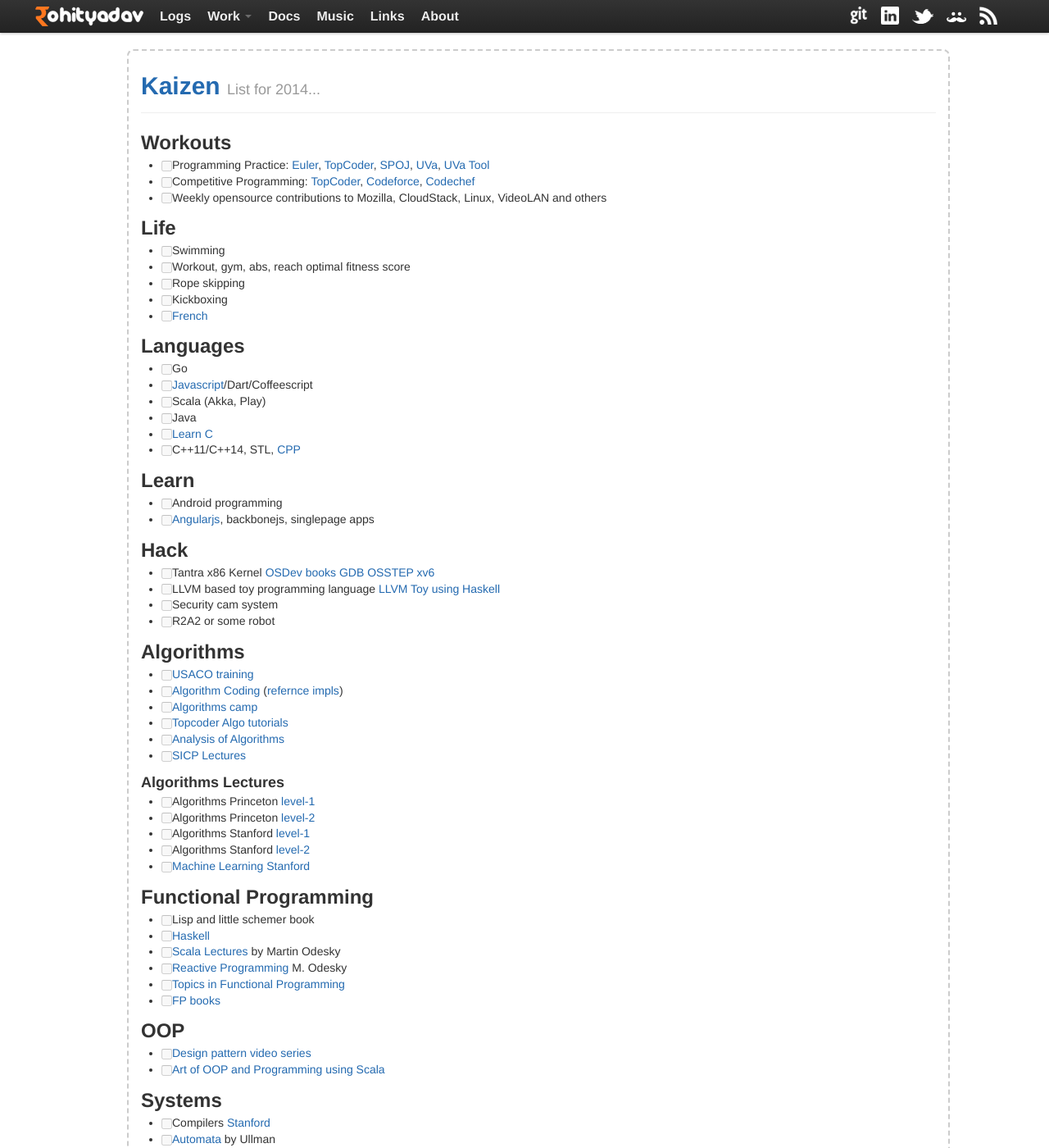
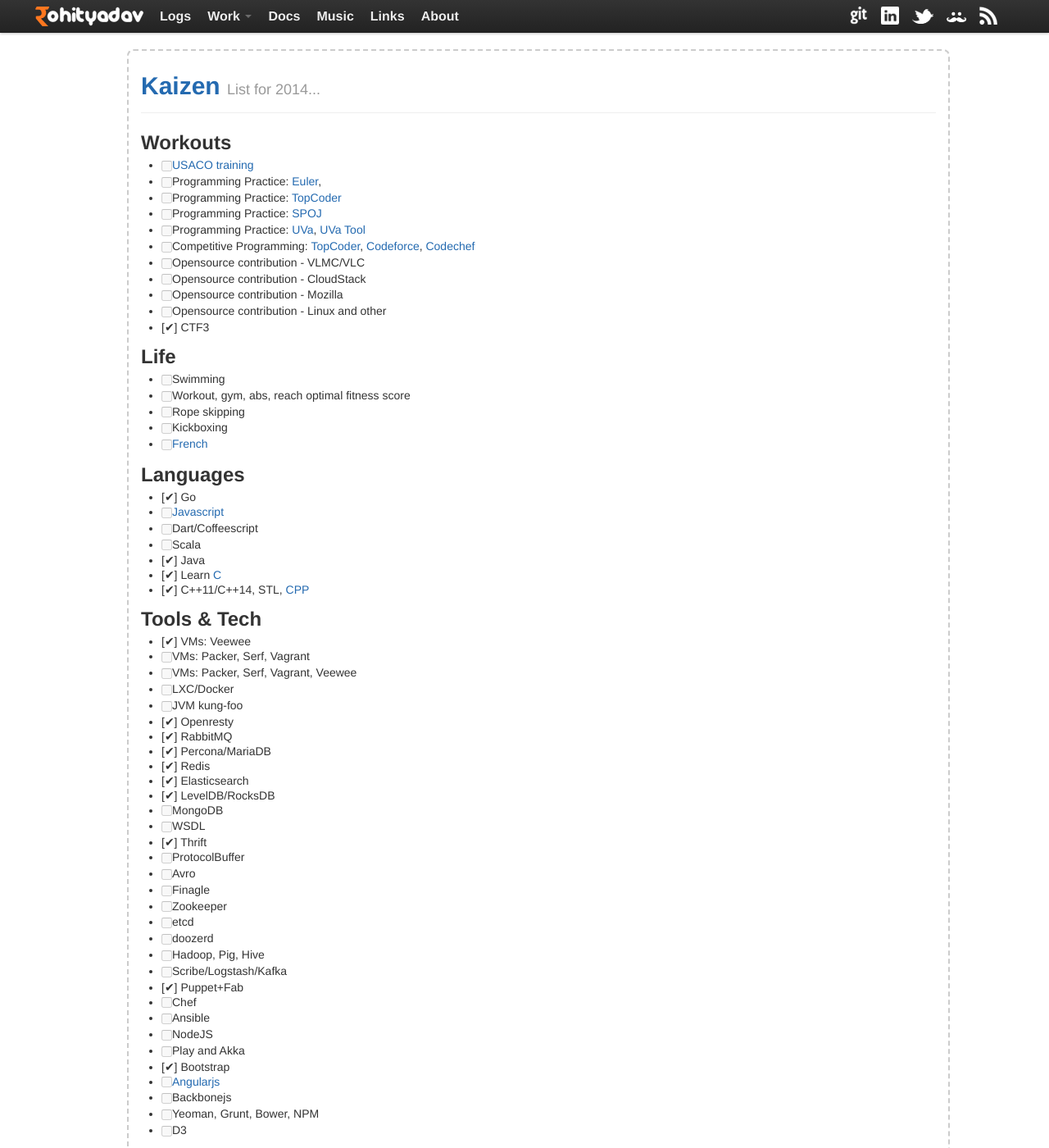
Before and after one commit to rohityadavcloud/rohityadavcloud.github.io, a Jekyll site: the page built from kaizen/index.markdown, in a window 1280 px wide and 1400 px high. Shown: the whole window at 82% size. Built offline with Jekyll 4.4.1, drawn with Linux system fonts in a browser that asks for light colours; Markdown is read by kramdown in place of the engine named in the settings; some of the changed text lies outside the part shown.

Commit message:
kaizen; update
Signed-off-by: Rohit Yadav <bhaisaab@baagi.org>

```diff
--- a/kaizen/index.markdown
+++ b/kaizen/index.markdown
@@ -7,9 +7,17 @@
 
 ## Workouts
 
-- [ ] Programming Practice: [Euler](http://projecteuler.net/), [TopCoder](http://www.topcoder.com), [SPOJ](http://www.spoj.com/), [UVa](http://uva.onlinejudge.org), [UVa Tool](http://uhunt.felix-halim.net/id/0)
+- [ ] [USACO training](http://train.usaco.org/usacogate)
+- [ ] Programming Practice: [Euler](http://projecteuler.net/),
+- [ ] Programming Practice: [TopCoder](http://www.topcoder.com)
+- [ ] Programming Practice: [SPOJ](http://www.spoj.com/)
+- [ ] Programming Practice: [UVa](http://uva.onlinejudge.org), [UVa Tool](http://uhunt.felix-halim.net/id/0)
 - [ ] Competitive Programming: [TopCoder](http://www.topcoder.com), [Codeforce](http://codeforces.com/), [Codechef](http://codechef.com)
-- [ ] Weekly opensource contributions to Mozilla, CloudStack, Linux, VideoLAN and others
+- [ ] Opensource contribution - VLMC/VLC
+- [ ] Opensource contribution - CloudStack
+- [ ] Opensource contribution - Mozilla
+- [ ] Opensource contribution - Linux and other
+- [✔] CTF3
 
 ## Life
 
@@ -21,17 +29,53 @@
 
 ## Languages
 
-- [ ] Go
-- [ ] [Javascript](http://www.codecademy.com/tracks/javascript)/Dart/Coffeescript
-- [ ] Scala (Akka, Play)
-- [ ] Java
-- [ ] [Learn C](http://c.learncodethehardway.org/book/)
-- [ ] C++11/C++14, STL, [CPP](http://www.learncpp.com)
+- [✔] Go
+- [ ] [Javascript](http://www.codecademy.com/tracks/javascript)
+- [ ] Dart/Coffeescript
+- [ ] Scala
+- [✔] Java
+- [✔] Learn [C](http://c.learncodethehardway.org/book/)
+- [✔] C++11/C++14, STL, [CPP](http://www.learncpp.com)
+
+## Tools & Tech
+
+- [✔] VMs: Veewee
+- [ ] VMs: Packer, Serf, Vagrant
+- [ ] VMs: Packer, Serf, Vagrant, Veewee
+- [ ] LXC/Docker
+- [ ] JVM kung-foo
+- [✔] Openresty
+- [✔] RabbitMQ
+- [✔] Percona/MariaDB
+- [✔] Redis
+- [✔] Elasticsearch
+- [✔] LevelDB/RocksDB
+- [ ] MongoDB
+- [ ] WSDL
+- [✔] Thrift
+- [ ] ProtocolBuffer
+- [ ] Avro
+- [ ] Finagle
+- [ ] Zookeeper
+- [ ] etcd
+- [ ] doozerd
+- [ ] Hadoop, Pig, Hive
+- [ ] Scribe/Logstash/Kafka
+- [✔] Puppet+Fab
+- [ ] Chef
+- [ ] Ansible
+- [ ] NodeJS
+- [ ] Play and Akka
+- [✔] Bootstrap
+- [ ] [Angularjs](https://github.com/jmcunningham/AngularJS-Learning)
+- [ ] Backbonejs
+- [ ] Yeoman, Grunt, Bower, NPM
+- [ ] D3
 
 ## Learn
 
 - [ ] Android programming
-- [ ] [Angularjs](https://github.com/jmcunningham/AngularJS-Learning), backbonejs, singlepage apps
+- [ ] Single Page App (SPA) with restful API backend
 
 ## Hack
 
```
Also changed, not shown: other parts of kaizen/index.markdown (+1 -6 lines).
